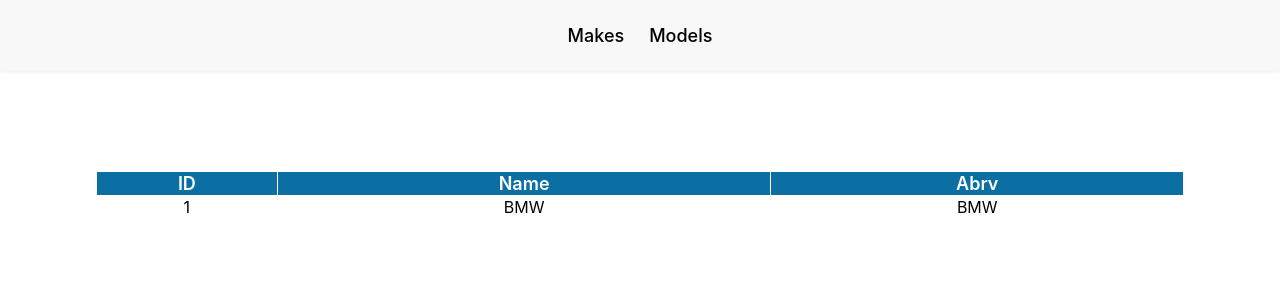
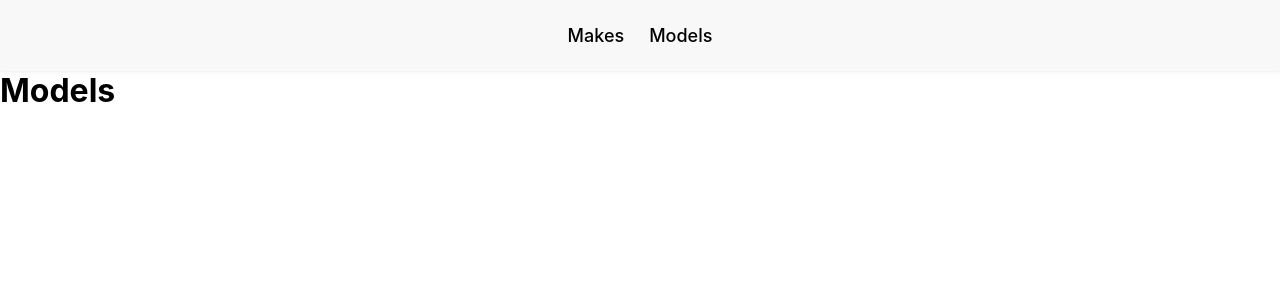
Before and after one commit to dtomicic/mono-task, a React (Create React App) app: page /models in a window 1280 px wide. Shown: the top 300 px of the page. Built offline with nearby package versions, Linux system fonts and the light colour scheme.

Commit message:
routes created

```diff
--- a/package.json
+++ b/package.json
@@ -9,6 +9,7 @@
     "prop-types": "^15.8.1",
     "react": "^18.2.0",
     "react-dom": "^18.2.0",
+    "react-router-dom": "^6.14.2",
     "react-scripts": "5.0.1",
     "web-vitals": "^2.1.4"
   },
--- a/src/App.jsx
+++ b/src/App.jsx
@@ -1,16 +1,13 @@
 import React from "react";
 import "./App.css";
+import { BrowserRouter as Router } from "react-router-dom";
 import Navigation from "./components/Navigation/Navigation";
-import Table from "./components/Table/Table";
 
 function App() {
   return (
-    <>
+    <Router>
       <Navigation />
-      <div className="main-section">
-        <Table />
-      </div>
-    </>
+    </Router>
   );
 }
 
--- a/src/components/Navigation/Navigation.jsx
+++ b/src/components/Navigation/Navigation.jsx
@@ -1,18 +1,27 @@
 import React from "react";
+import { Route, Routes, Link } from "react-router-dom";
+import Models from "../../pages/Models/Models";
 import "./style.css";
+import Home from "../../pages/Home/Home";
 
 function Navigation() {
   return (
+    <>
       <nav>
         <ul>
           <li>
-          <a href="/">Makes</a>
+            <Link to="/">Makes</Link>
           </li>
           <li>
-          <a href="/models">Models</a>
+            <Link to="/models">Models</Link>
           </li>
         </ul>
       </nav>
+      <Routes>
+        <Route exact path="/" element={<Home />} />
+        <Route path="/models" element={<Models />} />
+      </Routes>
+    </>
   );
 }
 
--- /dev/null
+++ b/src/pages/Home/Home.jsx
@@ -0,0 +1,12 @@
+import React from "react";
+import Table from "../../components/Table/Table";
+
+function Home() {
+  return (
+    <div>
+      <Table />
+    </div>
+  );
+}
+
+export default Home;
--- /dev/null
+++ b/src/pages/Models/Models.jsx
@@ -0,0 +1,11 @@
+import React from "react";
+
+function Models() {
+  return (
+    <div>
+      <h1>Models</h1>
+    </div>
+  );
+}
+
+export default Models;
```
Also changed, not shown: 1 other file (tests, documents, lock files or other folders). Lines whose indentation alone changed are shown as unchanged.
